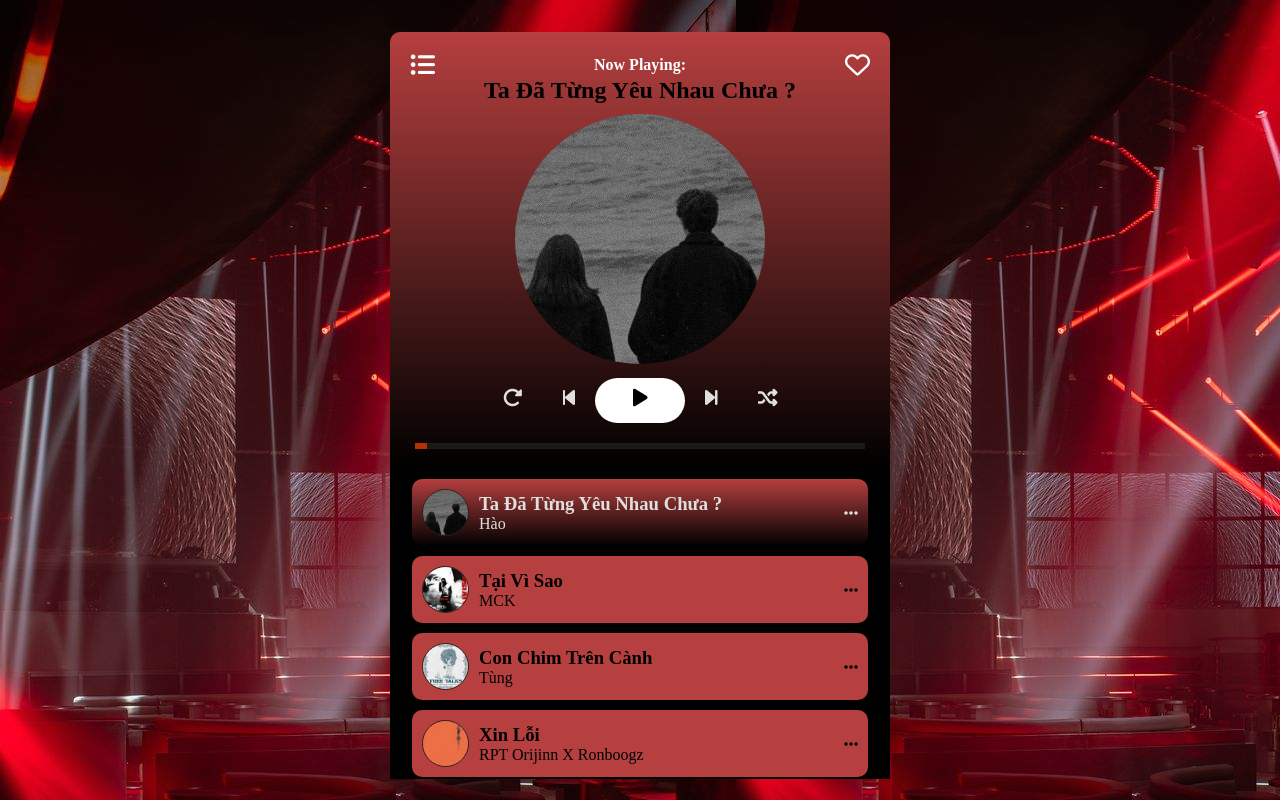
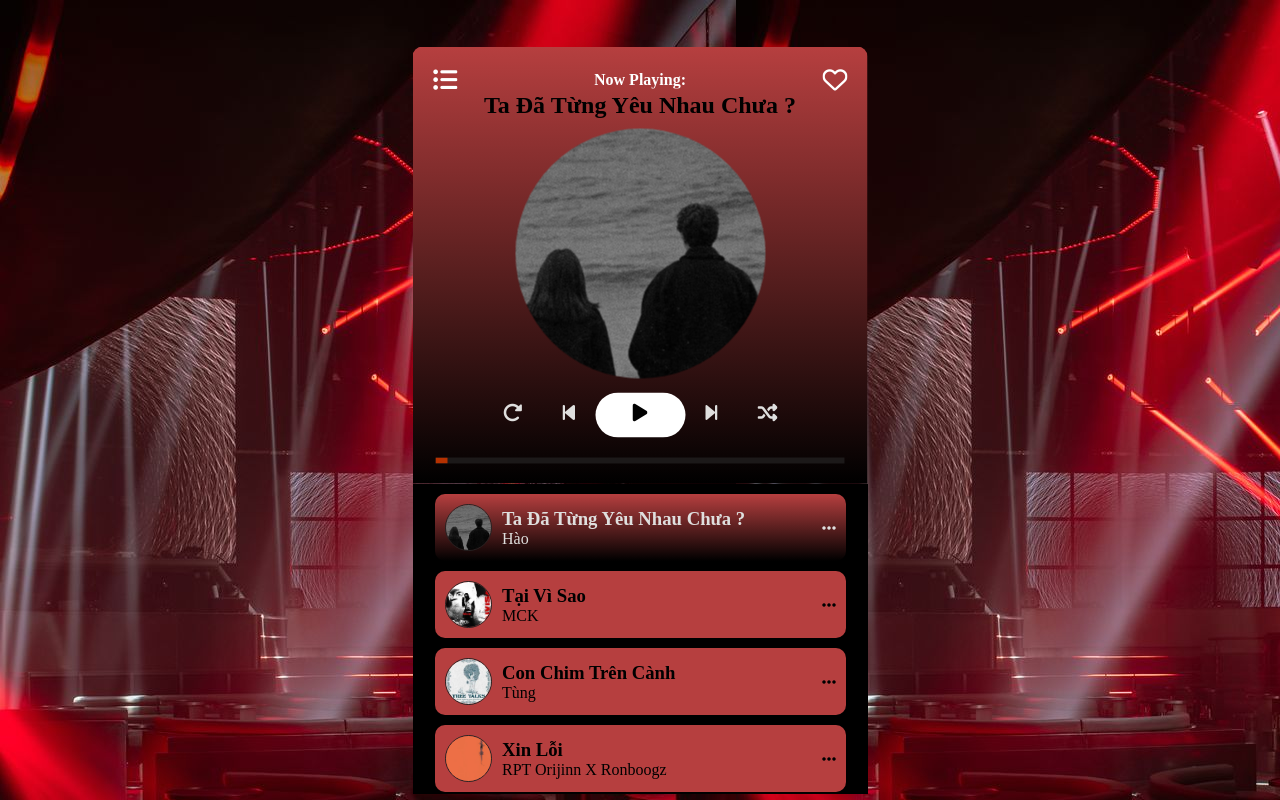
Before and after one commit to ndlw/music-player, a plain HTML site: page index.html in a window 1280 px wide. Drawn offline with Linux system fonts and the light colour scheme.

Commit message:
Update style.css

```diff
--- a/style.css
+++ b/style.css
@@ -12,7 +12,10 @@ background-image: url(IMG/e56f2107273ea520452f27c4a67d5ddc.jpg);
 
 }
 .wrapper{
-   padding-top: 32px;
+  position: fixed;
+   left: 50%;
+   top: 420px;
+   transform: translate(-50%, -50%);
 }
 
 #menu{
```
